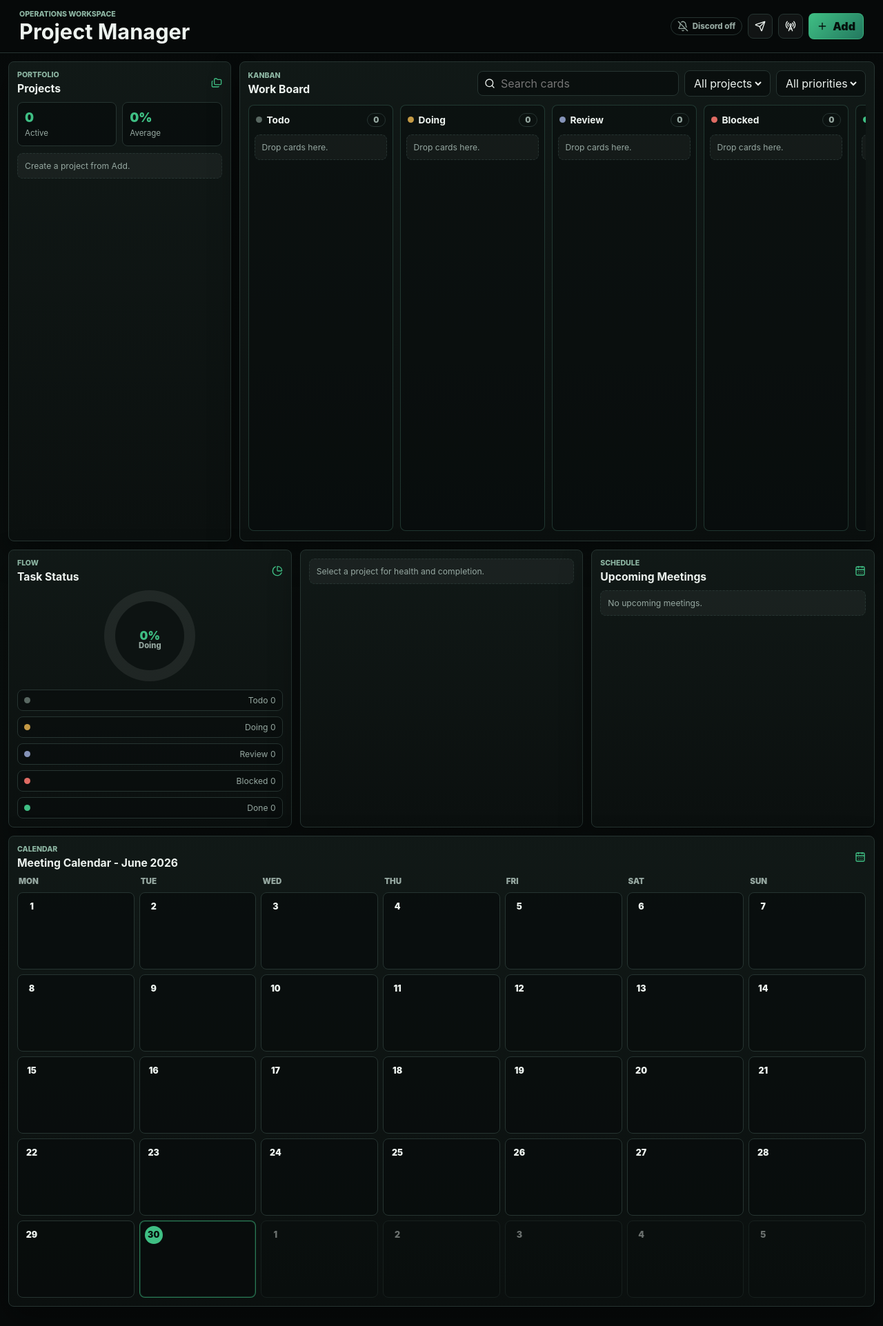
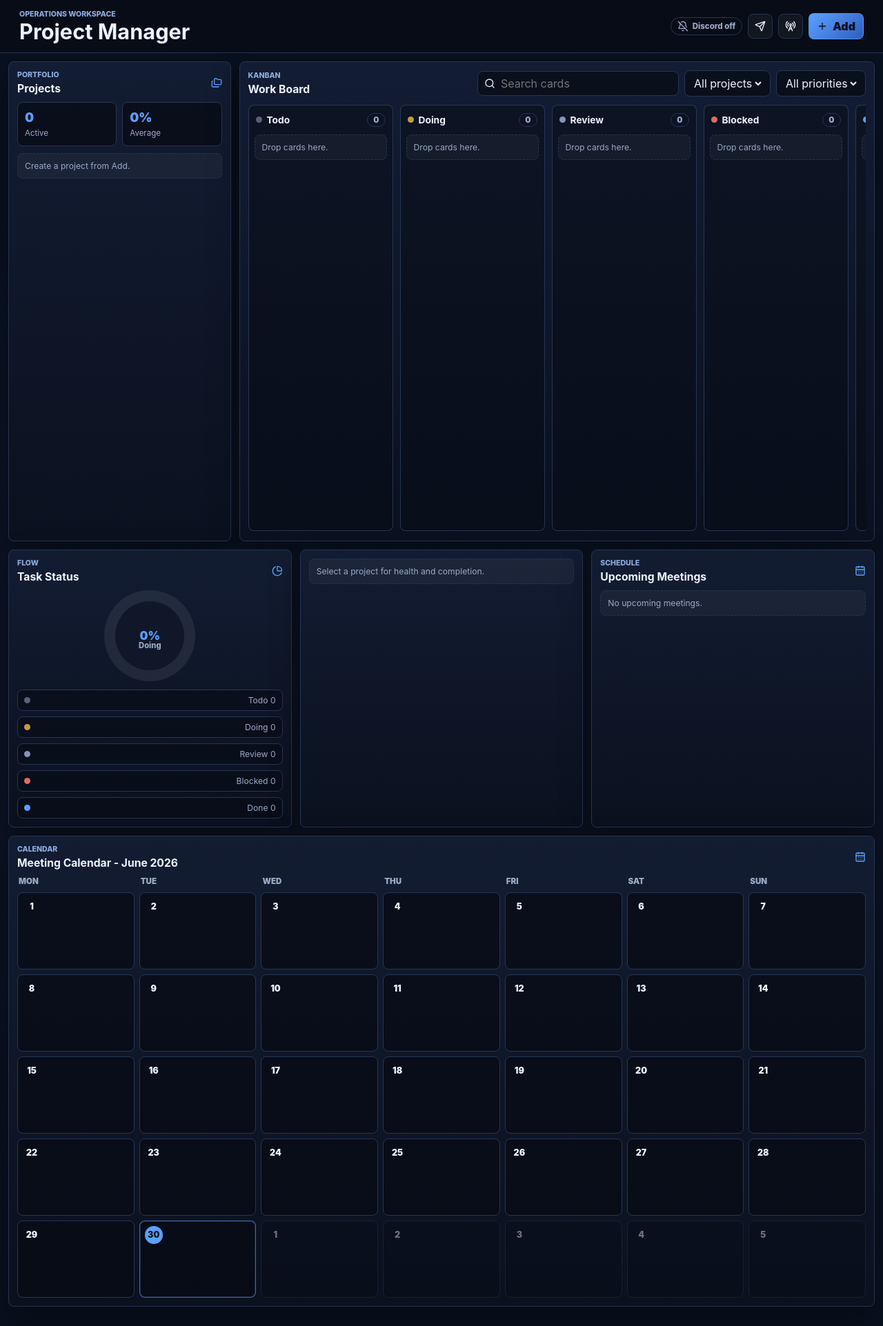
Before and after one commit to blackeyy22/Project_Manager, a Flask app: page / in a window 1280 px wide. Shown: the whole page at 69% size. Run offline with Flask 3, Linux system fonts and the light colour scheme; data that the repository does not hold is empty.

Commit message:
Refresh dashboard theme and card wrapping

```diff
--- a/static/app.css
+++ b/static/app.css
@@ -1,28 +1,28 @@
 :root {
-  --bg: #070a0a;
-  --surface: #0d1312;
-  --surface-2: #111917;
-  --surface-3: #17211f;
-  --line: #263431;
-  --line-strong: #3e6b5d;
-  --ink: #edf3ef;
-  --muted: #95a7a0;
-  --green: #3fbf84;
-  --green-2: #23785f;
-  --accent-muted: #8db6a3;
-  --green-soft: rgba(63, 191, 132, 0.12);
+  --bg: #08111f;
+  --surface: #0f1729;
+  --surface-2: #131d33;
+  --surface-3: #18253e;
+  --line: #273553;
+  --line-strong: #4a6799;
+  --ink: #eef4ff;
+  --muted: #9aa9c7;
+  --green: #5ca0ff;
+  --green-2: #2f5fbf;
+  --accent-muted: #8eace0;
+  --green-soft: rgba(92, 160, 255, 0.12);
   --red: #df6b63;
   --amber: #c49a45;
   --blue: #6fa1d6;
   --review: #8593b8;
-  --todo: #596862;
-  --status-empty: rgba(237, 243, 239, 0.08);
+  --todo: #556278;
+  --status-empty: rgba(238, 244, 255, 0.08);
   --shadow: 0 18px 44px rgba(0, 0, 0, 0.38);
-  --field: rgba(8, 12, 12, 0.72);
-  --field-strong: rgba(8, 12, 12, 0.88);
-  --subtle: rgba(237, 243, 239, 0.045);
-  --success-ink: #d8f1e5;
-  --dark-ink: #06110d;
+  --field: rgba(7, 11, 20, 0.72);
+  --field-strong: rgba(7, 11, 20, 0.88);
+  --subtle: rgba(238, 244, 255, 0.045);
+  --success-ink: #dbe8ff;
+  --dark-ink: #071120;
   --status-todo: var(--todo);
   --status-doing: var(--amber);
   --status-review: var(--review);
@@ -42,7 +42,7 @@ body {
   margin: 0;
   min-height: 100vh;
   background:
-    linear-gradient(180deg, #070a0a 0%, #0a0f0e 48%, #070a0a 100%);
+    linear-gradient(180deg, #08111f 0%, #0c1324 48%, #08111f 100%);
   color: var(--ink);
   font-family: Inter, ui-sans-serif, system-ui, -apple-system, BlinkMacSystemFont, "Segoe UI", sans-serif;
 }
@@ -103,7 +103,7 @@ h4 {
   gap: 16px;
   min-height: 70px;
   border-bottom: 1px solid var(--line);
-  background: rgba(7, 10, 10, 0.92);
+  background: rgba(8, 12, 22, 0.92);
   padding: 14px clamp(14px, 2.4vw, 28px);
   position: sticky;
   top: 0;
@@ -181,7 +181,7 @@ h4 {
 .modal {
   border: 1px solid var(--line);
   border-radius: 8px;
-  background: linear-gradient(180deg, rgba(17, 25, 23, 0.98), rgba(11, 16, 15, 0.98));
+  background: linear-gradient(180deg, rgba(19, 29, 51, 0.98), rgba(10, 17, 31, 0.98));
   box-shadow: var(--shadow);
 }
 
@@ -338,15 +338,15 @@ h4 {
 
 .kanban-column {
   min-width: 210px;
-  border: 1px solid rgba(62, 107, 93, 0.44);
+  border: 1px solid rgba(74, 103, 153, 0.44);
   border-radius: 8px;
-  background: rgba(8, 12, 12, 0.46);
+  background: rgba(7, 11, 20, 0.46);
   padding: 8px;
 }
 
 .kanban-column.drag-over {
-  border-color: rgba(63, 191, 132, 0.58);
-  background: rgba(63, 191, 132, 0.08);
+  border-color: rgba(92, 160, 255, 0.58);
+  background: rgba(92, 160, 255, 0.08);
 }
 
 .column-heading {
@@ -588,7 +596,7 @@ h4 {
   border: 1px solid var(--line);
   border-radius: 8px;
   padding: 7px 9px;
-  background: rgba(8, 12, 12, 0.54);
+  background: rgba(7, 11, 20, 0.54);
 }
 
 .legend-dot {
@@ -667,8 +675,8 @@ h4 {
 }
 
 .calendar-day.today {
-  border-color: rgba(63, 191, 132, 0.62);
-  box-shadow: inset 0 0 0 1px rgba(63, 191, 132, 0.18);
+  border-color: rgba(92, 160, 255, 0.62);
+  box-shadow: inset 0 0 0 1px rgba(92, 160, 255, 0.18);
 }
 
 .calendar-day-number {
@@ -788,14 +796,14 @@ button,
 }
 
 .primary {
-  border-color: rgba(63, 191, 132, 0.62);
+  border-color: rgba(92, 160, 255, 0.62);
   background: linear-gradient(135deg, var(--green), var(--green-2));
   color: var(--dark-ink);
 }
 
 .secondary {
   border-color: var(--line-strong);
-  background: rgba(63, 191, 132, 0.1);
+  background: rgba(92, 160, 255, 0.1);
   color: var(--success-ink);
 }
 
```
Also changed, not shown: other parts of static/app.css (+21 -13 lines).
